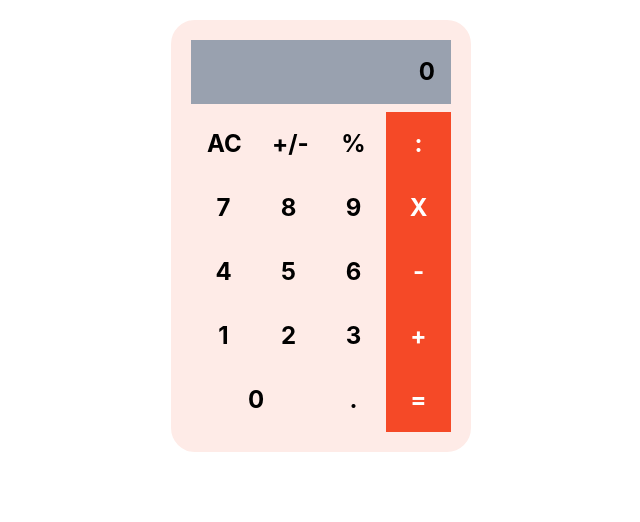
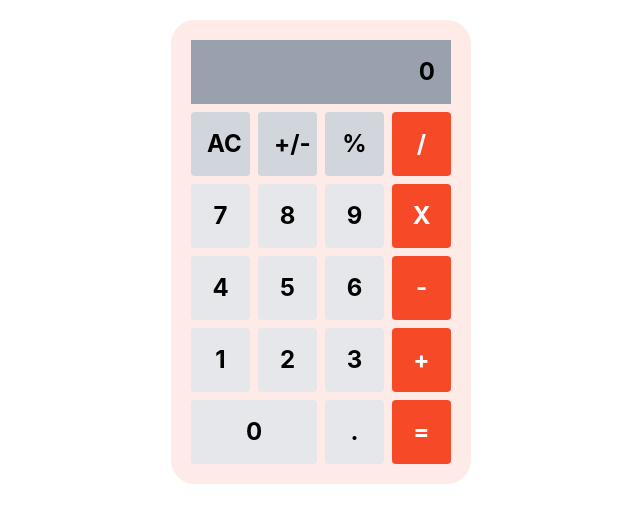
Before and after one commit to DIVINEakisa/Calculator_App, a React (Vite) app in the folder calculator/: page / in a window 1280 px wide. Shown: the top 522 px of the page, without its empty margins (319-959 px from the left). Built offline with nearby package versions, Linux system fonts and the light colour scheme.

Commit message:
Implement all operators

```diff
--- a/calculator/src/Components/Calculator.tsx
+++ b/calculator/src/Components/Calculator.tsx
@@ -4,136 +4,181 @@ export default function Calculator() {
   const [num1, setNum1] = useState("");
   const [num2, setNum2] = useState("");
   const [operator, setOperator] = useState(null);
-  let actions = {
-    Division: ":",
-    Multiplication: "X",
-    Substraction: "-",
-    Addition: "+",
-    Reset: "Reset",
-  };
 
   function reducer(state, action) {
     switch (action.type) {
-      case actions.Division:
-        return action.num1 / action.num2;
-      case actions.Multiplication:
+      case "+":
+        return action.num1 + action.num2;
+      case "-":
+        return action.num1 - action.num2;
+      case "*":
         return action.num1 * action.num2;
-      case actions.Substraction:
-        return action.num1 - action.num2;
-      case actions.Addition:
-        return action.num1 + action.num2;
-      case actions.Reset:
+      case "/":
+        return action.num2 !== 0 ? action.num1 / action.num2 : "Error";
+      case "RESET":
         return 0;
       default:
         return state;
     }
   }
+
+  const [state, dispatch] = useReducer(reducer, 0);
+
   function handleClick(value) {
     if (!isNaN(value)) {
-      if (!operator) {
-        setNum1((prev) => prev + value);
-      } else {
-        setNum2((prev) => prev + value);
+      if (!operator) setNum1((prev) => prev + value);
+      else setNum2((prev) => prev + value);
+    } else if (value === ".") {
+      if (!operator && !num1.includes(".")) setNum1((prev) => prev + value);
+      else if (operator && !num2.includes(".")) setNum2((prev) => prev + value);
+    } else if (
+      value === "+" ||
+      value === "-" ||
+      value === "*" ||
+      value === "/"
+    ) {
+      if (num1) setOperator(value);
+    } else if (value === "=") {
+      if (num1 && num2 && operator) {
+        dispatch({
+          type: operator,
+          num1: Number(num1),
+          num2: Number(num2),
+        });
+        setNum1("");
+        setNum2("");
+        setOperator(null);
       }
-    }
-    if (value == "+" || value == "-" || value == "*" || value == ":") {
-      setOperator(value);
-    }
-    if (value === "AC") {
+    } else if (value === "AC") {
       setNum1("");
       setNum2("");
       setOperator(null);
       dispatch({ type: "RESET" });
     }
-    if (value === "." && !num1.includes(".")) {
-      setNum1((prev) => prev + value);
-    }
   }
-
-  const [state, dispatch] = useReducer(reducer, 0);
 
   return (
     <main className="bg-[#feebe7] rounded-3xl p-5 w-[300px] mx-auto mt-5 font-bold text-2xl">
       <div className="bg-gray-400 col-span-4 p-4 mb-2 text-right">
-        {state !== 0 ? state : num1 || num2 || 0}
+        {state !== 0 ? state : num2 || num1 || 0}
       </div>
 
-      <div className="grid grid-cols-4">
-        <div className="p-4 text-center" onClick={() => handleClick("AC")}>
+      <div className="grid grid-cols-4 gap-2">
+        <div
+          className="p-4 text-center bg-gray-300 rounded"
+          onClick={() => handleClick("AC")}
+        >
           AC
         </div>
-        <div className="p-4 text-center" onClick={() => handleClick("+/-")}>
+        <div
+          className="p-4 text-center bg-gray-300 rounded"
+          onClick={() => handleClick("+/-")}
+        >
           +/-
         </div>
-        <div className="p-4 text-center" onClick={() => handleClick("%")}>
+        <div
+          className="p-4 text-center bg-gray-300 rounded"
+          onClick={() => handleClick("%")}
+        >
           %
         </div>
         <div
-          className="p-4 text-center bg-[#f54927] text-white"
-          onClick={() => handleClick(":")}
+          className="p-4 text-center bg-[#f54927] text-white rounded"
+          onClick={() => handleClick("/")}
         >
-          :
+          /
         </div>
 
-        <div className="p-4 text-center" onClick={() => handleClick("7")}>
+        {/* Second row */}
+        <div
+          className="p-4 text-center bg-gray-200 rounded"
+          onClick={() => handleClick("7")}
+        >
           7
         </div>
-        <div className="p-4 text-center" onClick={() => handleClick("8")}>
+        <div
+          className="p-4 text-center bg-gray-200 rounded"
+          onClick={() => handleClick("8")}
+        >
           8
         </div>
-        <div className="p-4 text-center" onClick={() => handleClick("9")}>
+        <div
+          className="p-4 text-center bg-gray-200 rounded"
+          onClick={() => handleClick("9")}
+        >
           9
         </div>
         <div
-          className="p-4 text-center bg-[#f54927] text-white"
+          className="p-4 text-center bg-[#f54927] text-white rounded"
           onClick={() => handleClick("*")}
         >
           X
         </div>
 
-        <div className="p-4 text-center" onClick={() => handleClick("4")}>
+        <div
+          className="p-4 text-center bg-gray-200 rounded"
+          onClick={() => handleClick("4")}
+        >
           4
         </div>
-        <div className="p-4 text-center" onClick={() => handleClick("5")}>
+        <div
+          className="p-4 text-center bg-gray-200 rounded"
+          onClick={() => handleClick("5")}
+        >
           5
         </div>
-        <div className="p-4 text-center" onClick={() => handleClick("6")}>
+        <div
+          className="p-4 text-center bg-gray-200 rounded"
+          onClick={() => handleClick("6")}
+        >
           6
         </div>
         <div
-          className="p-4 text-center bg-[#f54927] text-white"
+          className="p-4 text-center bg-[#f54927] text-white rounded"
           onClick={() => handleClick("-")}
         >
           -
         </div>
 
-        <div className="p-4 text-center" onClick={() => handleClick("1")}>
+        <div
+          className="p-4 text-center bg-gray-200 rounded"
+          onClick={() => handleClick("1")}
+        >
           1
         </div>
-        <div className="p-4 text-center" onClick={() => handleClick("2")}>
+        <div
+          className="p-4 text-center bg-gray-200 rounded"
+          onClick={() => handleClick("2")}
+        >
           2
         </div>
-        <div className="p-4 text-center" onClick={() => handleClick("3")}>
+        <div
+          className="p-4 text-center bg-gray-200 rounded"
+          onClick={() => handleClick("3")}
+        >
           3
         </div>
         <div
-          className="p-4 text-center bg-[#f54927] text-white"
+          className="p-4 text-center bg-[#f54927] text-white rounded"
           onClick={() => handleClick("+")}
         >
           +
         </div>
 
         <div
-          className="p-4 text-center col-span-2 "
+          className="p-4 text-center bg-gray-200 rounded col-span-2"
           onClick={() => handleClick("0")}
         >
           0
         </div>
-        <div className="p-4 text-center" onClick={() => handleClick(".")}>
+        <div
+          className="p-4 text-center bg-gray-200 rounded"
+          onClick={() => handleClick(".")}
+        >
           .
         </div>
         <div
-          className="p-4 text-center bg-[#f54927] text-white"
+          className="p-4 text-center bg-[#f54927] text-white rounded"
           onClick={() => handleClick("=")}
         >
           =
```
